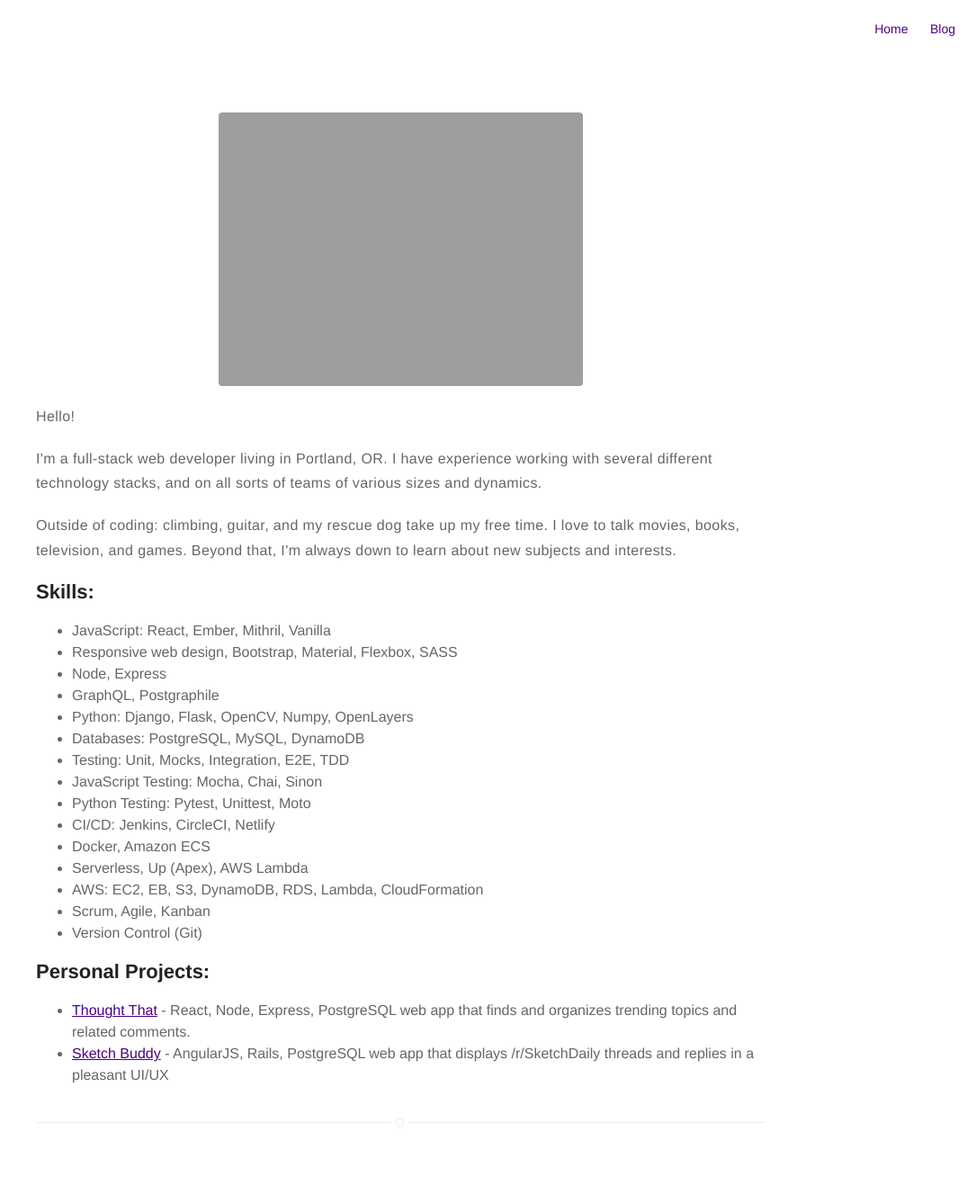
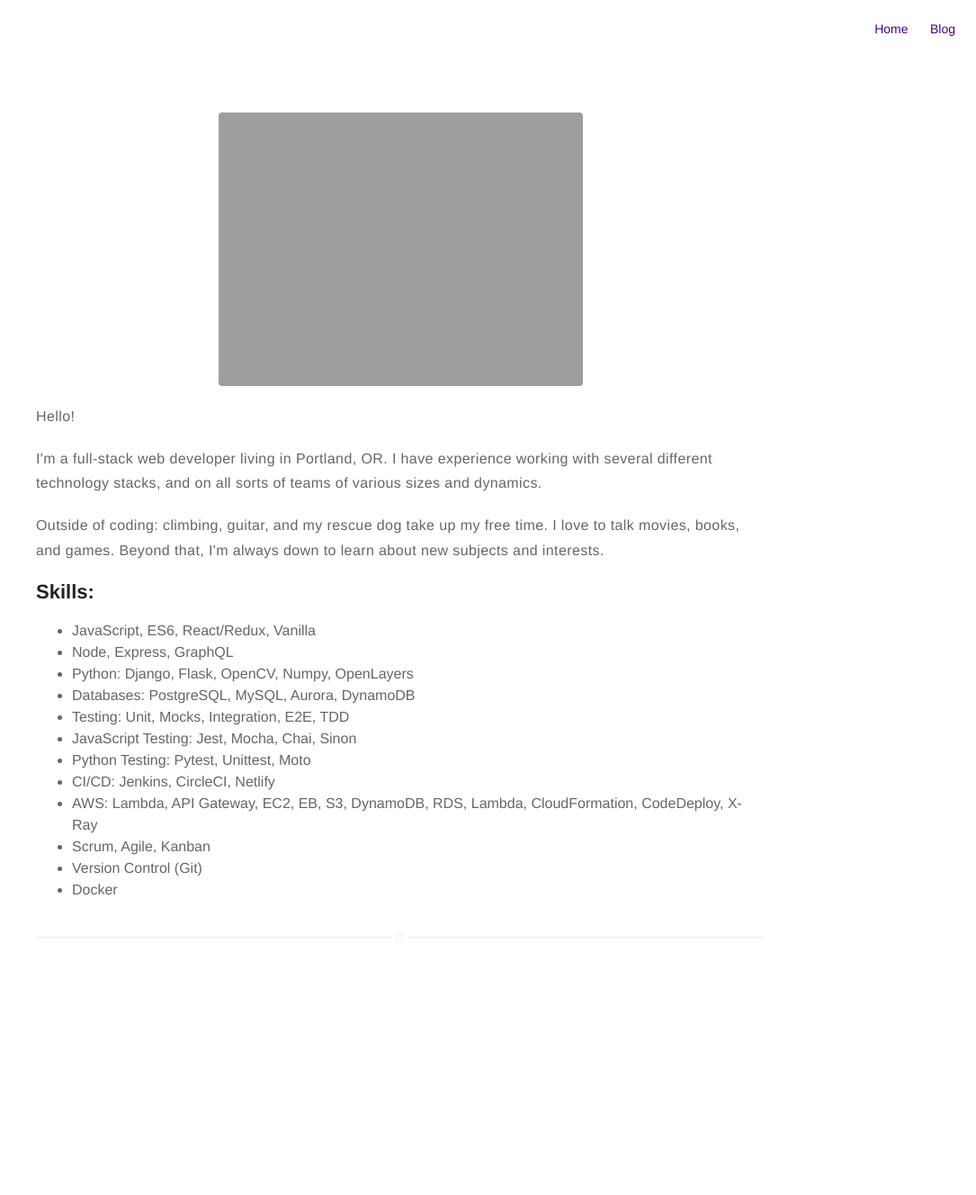
Before and after one commit to ryanwestby/ryanwestby.github.io, a Jekyll site: the page built from about.md, in a window 1280 px wide. Shown: the whole page at 90% size, without its empty margins (195-1280 px from the left). Built offline with Jekyll 4.4.1, drawn with Linux system fonts in a browser that asks for light colours; after the commit the page ends 1122 px from its top, so only the background shows below that.

Commit message:
Update about

```diff
--- a/about.md
+++ b/about.md
@@ -10,33 +10,23 @@ layout: page
 stacks, and on all sorts of teams of various sizes and dynamics.</p>
 
 <p>Outside of coding: climbing, guitar, and my rescue dog take up my free time.
-I love to talk movies, books, television, and games.
+I love to talk movies, books, and games.
 Beyond that, I'm always down to learn about new subjects and interests.
 </p>
 
 <h2>Skills:</h2>
 
 <ul class="skill-list">
-	<li>JavaScript: React, Ember, Mithril, Vanilla</li>
-  <li>Responsive web design, Bootstrap, Material, Flexbox, SASS</li>
-	<li>Node, Express</li>
-  <li>GraphQL, Postgraphile</li>
+	<li>JavaScript, ES6, React/Redux, Vanilla</li>
+	<li>Node, Express, GraphQL</li>
 	<li>Python: Django, Flask, OpenCV, Numpy, OpenLayers</li>
-	<li>Databases: PostgreSQL, MySQL, DynamoDB</li>
+	<li>Databases: PostgreSQL, MySQL, Aurora, DynamoDB</li>
   <li>Testing: Unit, Mocks, Integration, E2E, TDD</li>
-  <li>JavaScript Testing: Mocha, Chai, Sinon</li>
+  <li>JavaScript Testing: Jest, Mocha, Chai, Sinon</li>
   <li>Python Testing: Pytest, Unittest, Moto</li>
   <li>CI/CD: Jenkins, CircleCI, Netlify</li>
-  <li>Docker, Amazon ECS</li>
-  <li>Serverless, Up (Apex), AWS Lambda</li>
-  <li>AWS: EC2, EB, S3, DynamoDB, RDS, Lambda, CloudFormation</li>
+  <li>AWS: Lambda, API Gateway, EC2, EB, S3, DynamoDB, RDS, Lambda, CloudFormation, CodeDeploy, X-Ray</li>
   <li>Scrum, Agile, Kanban</li>
 	<li>Version Control (Git)</li>
+	<li>Docker</li>
 </ul>
-
-<h2>Personal Projects:</h2>
-
-<ul>
-	<li><a href="https://github.com/ryanwestby/thought-that">Thought That</a> - React, Node, Express, PostgreSQL web app that finds and organizes trending topics and related comments.</li>
-	<li><a href="https://github.com/ryanwestby/sketch-buddy">Sketch Buddy</a> - AngularJS, Rails, PostgreSQL web app that displays /r/SketchDaily threads and replies in a pleasant UI/UX</li>
-</ul>
```
